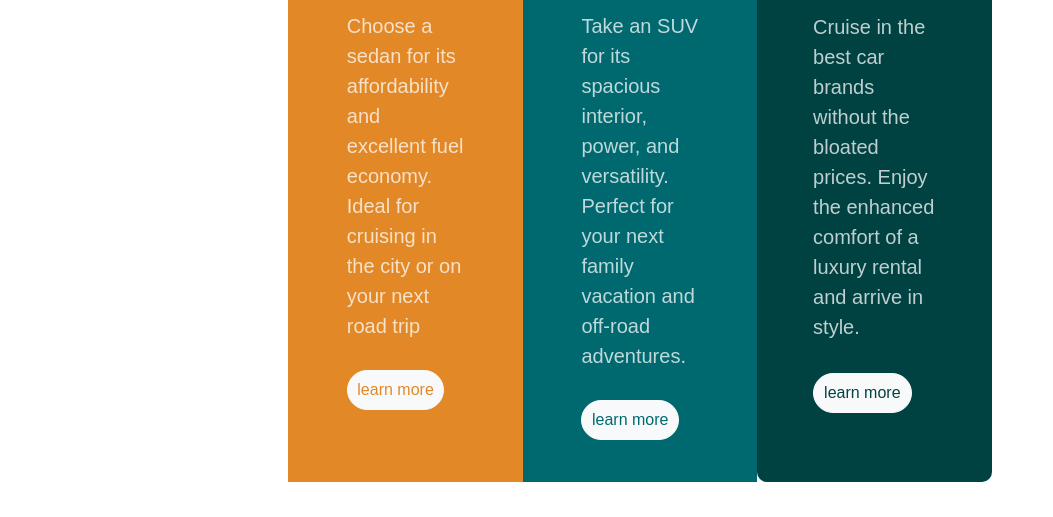
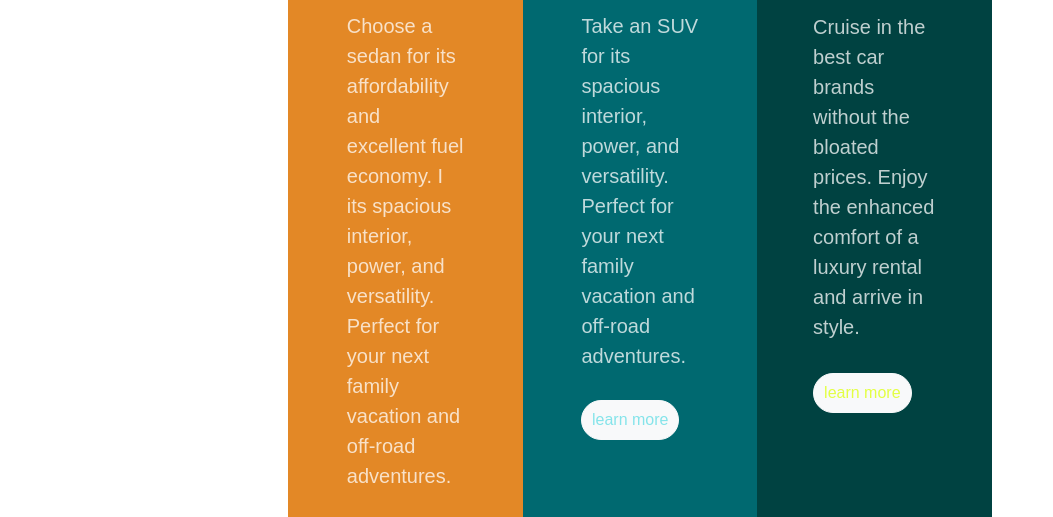
Before and after one commit to gopichandu-tech/3-column-card.github.io, a plain HTML site: page index.html in a window 1280 px wide. Shown: the part 269-786 px from the top of the page, without its empty margins (0-1053 px from the left). Drawn offline with nearby package versions, Linux system fonts and the light colour scheme.

Commit message:
updated all the files

```diff
--- a/css/style.css
+++ b/css/style.css
@@ -60,20 +60,20 @@
 }
 
 .btn-orange{
-  color: hsl(31, 77%, 52%);
+  color: hsl(31, 60%, 76%);
 }
 
 .btn-light_green{
-  color: hsl(184, 100%, 22%);
+  color: hsl(184, 71%, 72%);
 }
 
 .btn-dark_green{
-  color: hsl(179, 100%, 13%);
+  color: hsl(69, 100%, 63%);
 }
 
 .btn:hover{
   background-color: transparent;
-  border-color: #fff;
+  border-color: rgb(239, 81, 81);
 
   color: hsla(0, 0%, 100%, 0.75);
 }
--- a/index.html
+++ b/index.html
@@ -41,8 +41,8 @@
         <div class="orange-container col-lg-4">
           <svg class="image" width="64" height="40" xmlns="http://www.w3.org/2000/svg"><g fill="none" fill-rule="evenodd"><circle fill="#000" opacity=".201" cx="20" cy="20" r="20"/><path d="M52.936 24.11c1.942 0 3.517 1.542 3.517 3.445 0 1.903-1.575 3.445-3.517 3.445s-3.516-1.542-3.516-3.445c0-1.903 1.574-3.445 3.516-3.445zm-21.957 0c1.942 0 3.517 1.542 3.517 3.445 0 1.903-1.575 3.445-3.517 3.445s-3.516-1.542-3.516-3.445c0-1.903 1.574-3.445 3.516-3.445zm6.948-4.848v1.429c0 .716.61 1.293 1.348 1.259a1.295 1.295 0 001.225-1.295v-1.393h8.256l13.483 1.313c.956.093 1.676.881 1.676 1.814 0 2.89-2.126 5.303-4.926 5.819.397-3.557-2.458-6.62-6.053-6.62-3.646 0-6.504 3.14-6.039 6.723h-9.879c.466-3.588-2.397-6.722-6.039-6.722-3.595 0-6.45 3.062-6.052 6.62-2.14-.398-3.916-1.912-4.61-3.931h1.142c.731 0 1.32-.598 1.285-1.322-.033-.678-.629-1.2-1.322-1.2H20v-.251c0-1.274 1.066-2.243 2.306-2.243h15.62zM42.59 11c2.645 0 4.99 1.556 5.972 3.963l.726 1.779H40.17L38.413 11h4.178zm-6.865 0l1.758 5.741H26.505l3.357-3.654A6.502 6.502 0 0134.644 11h1.082z" fill="#FFD473" fill-rule="nonzero"/></g></svg>
           <h1>Sedans</h1>
-          <p class="p1">Choose a sedan for its affordability and excellent fuel economy. Ideal for cruising in the city
-            or on your next road trip</p>
+          <p class="p1">Choose a sedan for its affordability and excellent fuel economy. I its spacious interior, power, and versatility. Perfect for your next family vacation
+            and off-road adventures.</p>
 
           <button type="button" class="btn btn-light btn-orange">learn more</button>
 
```
Also changed, not shown: 1 other file.
